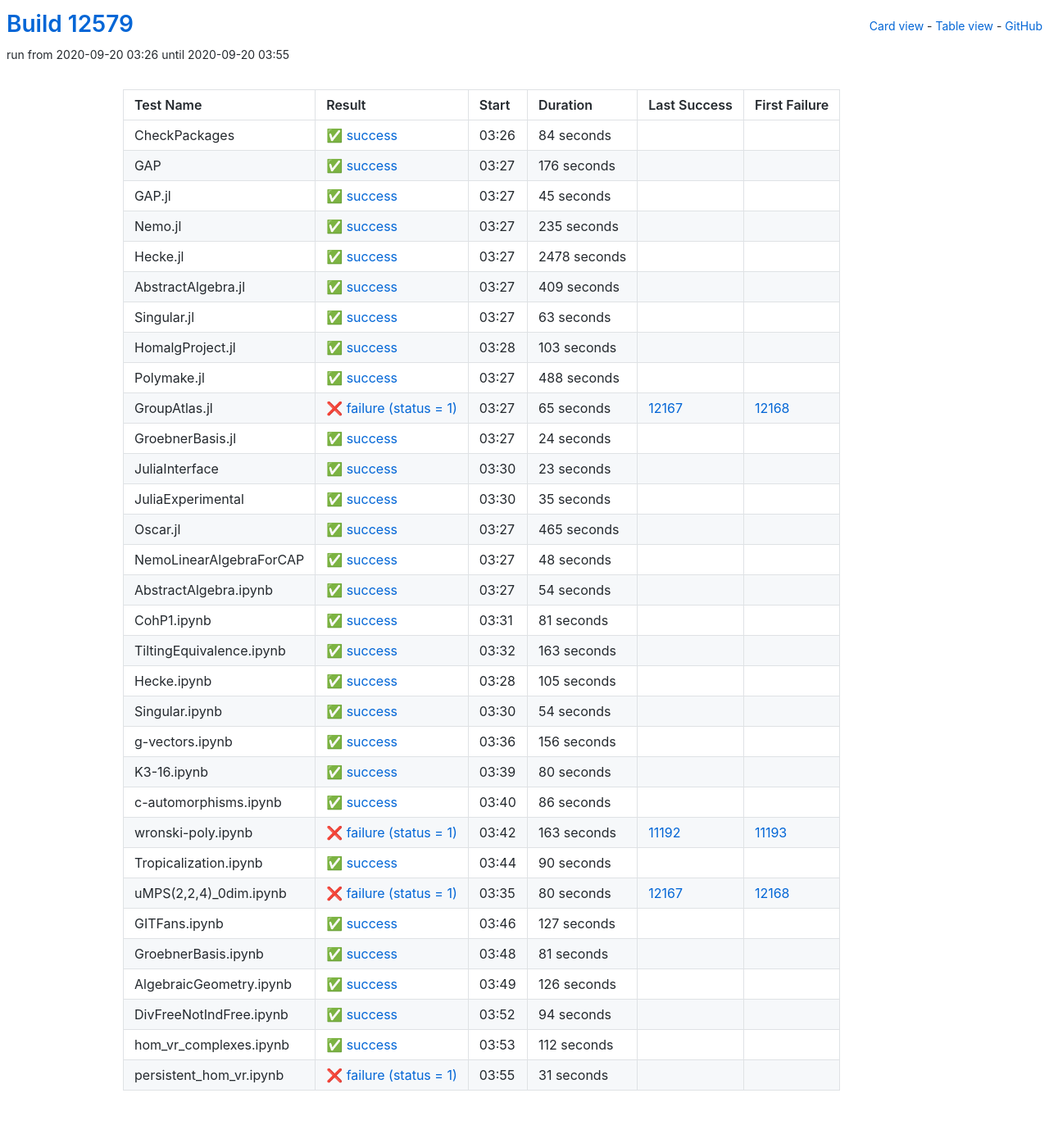
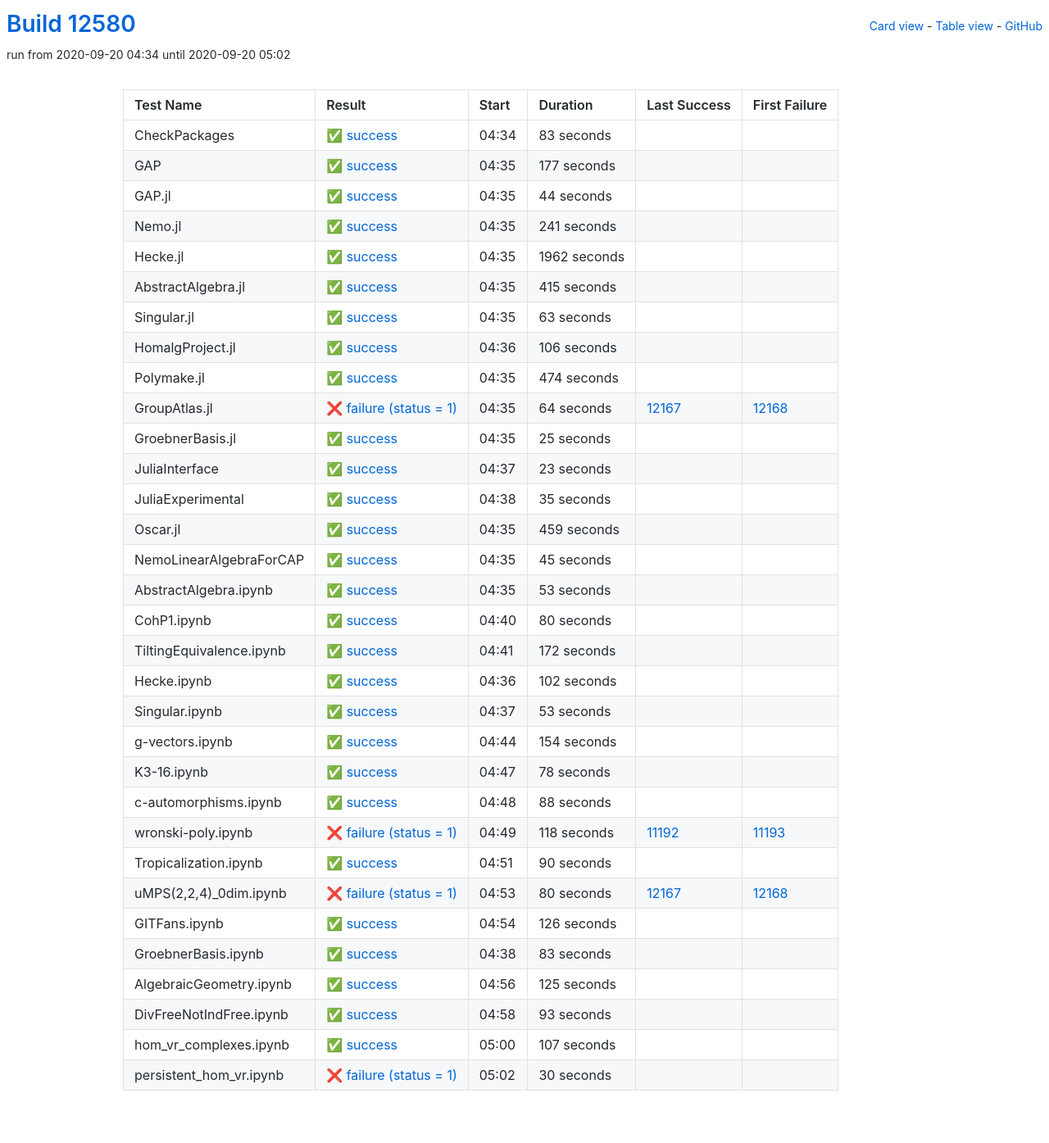
Before and after one commit to oscar-system/oscar-ci-status, a Jekyll site: the page built from table.html, in a window 1280 px wide. Shown: the whole page at 82% size. Built offline with Jekyll 4.4.1, drawn with Linux system fonts in a browser that asks for light colours.

Commit message:
Build #12580

```diff
--- a/_data/ci.yml
+++ b/_data/ci.yml
@@ -1,6 +1,6 @@
 ---
-build: 12579
-build_url: https://oscarci.mathematik.uni-kl.de/job/oscar/12579/
+build: 12580
+build_url: https://oscarci.mathematik.uni-kl.de/job/oscar/12580/
 job: oscar
 organization: oscar-system
 repo: oscar-ci-status
@@ -8,80 +8,80 @@
 tests:
 - name: CheckPackages
   id: checkpackages
-  log: https://oscarci.mathematik.uni-kl.de/job/oscar/12579/artifact/logs/build-12579/CheckPackages.log
-  start: 2020-09-20 03:26
+  log: https://oscarci.mathematik.uni-kl.de/job/oscar/12580/artifact/logs/build-12580/CheckPackages.log
+  start: 2020-09-20 04:34
   success: true
   exitcode: 0
   status: success
-  duration: 84
+  duration: 83
   last_success: false
   last_success_url:
   first_failure: false
   first_failure_url:
 - name: GAP
   id: gap
-  log: https://oscarci.mathematik.uni-kl.de/job/oscar/12579/artifact/logs/build-12579/GAP.log
-  start: 2020-09-20 03:27
+  log: https://oscarci.mathematik.uni-kl.de/job/oscar/12580/artifact/logs/build-12580/GAP.log
+  start: 2020-09-20 04:35
   success: true
   exitcode: 0
   status: success
-  duration: 176
+  duration: 177
   last_success: false
   last_success_url:
   first_failure: false
   first_failure_url:
 - name: GAP.jl
   id: gap-jl
-  log: https://oscarci.mathematik.uni-kl.de/job/oscar/12579/artifact/logs/build-12579/GAP.jl.log
-  start: 2020-09-20 03:27
+  log: https://oscarci.mathematik.uni-kl.de/job/oscar/12580/artifact/logs/build-12580/GAP.jl.log
+  start: 2020-09-20 04:35
   success: true
   exitcode: 0
   status: success
-  duration: 45
+  duration: 44
   last_success: false
   last_success_url:
   first_failure: false
   first_failure_url:
 - name: Nemo.jl
   id: nemo-jl
-  log: https://oscarci.mathematik.uni-kl.de/job/oscar/12579/artifact/logs/build-12579/Nemo.jl.log
-  start: 2020-09-20 03:27
+  log: https://oscarci.mathematik.uni-kl.de/job/oscar/12580/artifact/logs/build-12580/Nemo.jl.log
+  start: 2020-09-20 04:35
   success: true
   exitcode: 0
   status: success
-  duration: 235
+  duration: 241
   last_success: false
   last_success_url:
   first_failure: false
   first_failure_url:
 - name: Hecke.jl
   id: hecke-jl
-  log: https://oscarci.mathematik.uni-kl.de/job/oscar/12579/artifact/logs/build-12579/Hecke.jl.log
-  start: 2020-09-20 03:27
+  log: https://oscarci.mathematik.uni-kl.de/job/oscar/12580/artifact/logs/build-12580/Hecke.jl.log
+  start: 2020-09-20 04:35
   success: true
   exitcode: 0
   status: success
-  duration: 2478
+  duration: 1962
   last_success: false
   last_success_url:
   first_failure: false
   first_failure_url:
 - name: AbstractAlgebra.jl
   id: abstractalgebra-jl
-  log: https://oscarci.mathematik.uni-kl.de/job/oscar/12579/artifact/logs/build-12579/AbstractAlgebra.jl.log
-  start: 2020-09-20 03:27
+  log: https://oscarci.mathematik.uni-kl.de/job/oscar/12580/artifact/logs/build-12580/AbstractAlgebra.jl.log
+  start: 2020-09-20 04:35
   success: true
   exitcode: 0
   status: success
-  duration: 409
+  duration: 415
   last_success: false
   last_success_url:
   first_failure: false
   first_failure_url:
 - name: Singular.jl
   id: singular-jl
-  log: https://oscarci.mathematik.uni-kl.de/job/oscar/12579/artifact/logs/build-12579/Singular.jl.log
-  start: 2020-09-20 03:27
+  log: https://oscarci.mathematik.uni-kl.de/job/oscar/12580/artifact/logs/build-12580/Singular.jl.log
+  start: 2020-09-20 04:35
   success: true
   exitcode: 0
   status: success
@@ -92,56 +92,56 @@
   first_failure_url:
 - name: HomalgProject.jl
   id: homalgproject-jl
-  log: https://oscarci.mathematik.uni-kl.de/job/oscar/12579/artifact/logs/build-12579/HomalgProject.jl.log
-  start: 2020-09-20 03:28
+  log: https://oscarci.mathematik.uni-kl.de/job/oscar/12580/artifact/logs/build-12580/HomalgProject.jl.log
+  start: 2020-09-20 04:36
   success: true
   exitcode: 0
   status: success
-  duration: 103
+  duration: 106
   last_success: false
   last_success_url:
   first_failure: false
   first_failure_url:
 - name: Polymake.jl
   id: polymake-jl
-  log: https://oscarci.mathematik.uni-kl.de/job/oscar/12579/artifact/logs/build-12579/Polymake.jl.log
-  start: 2020-09-20 03:27
+  log: https://oscarci.mathematik.uni-kl.de/job/oscar/12580/artifact/logs/build-12580/Polymake.jl.log
+  start: 2020-09-20 04:35
   success: true
   exitcode: 0
   status: success
-  duration: 488
+  duration: 474
   last_success: false
   last_success_url:
   first_failure: false
   first_failure_url:
 - name: GroupAtlas.jl
   id: groupatlas-jl
-  log: https://oscarci.mathematik.uni-kl.de/job/oscar/12579/artifact/logs/build-12579/GroupAtlas.jl.log
-  start: 2020-09-20 03:27
+  log: https://oscarci.mathematik.uni-kl.de/job/oscar/12580/artifact/logs/build-12580/GroupAtlas.jl.log
+  start: 2020-09-20 04:35
   success: false
   exitcode: 1
   status: failure
-  duration: 65
+  duration: 64
   last_success: 12167
   last_success_url: https://oscarci.mathematik.uni-kl.de/job/oscar/12167/
   first_failure: 12168
   first_failure_url: https://oscarci.mathematik.uni-kl.de/job/oscar/12168/
 - name: GroebnerBasis.jl
   id: groebnerbasis-jl
-  log: https://oscarci.mathematik.uni-kl.de/job/oscar/12579/artifact/logs/build-12579/GroebnerBasis.jl.log
-  start: 2020-09-20 03:27
+  log: https://oscarci.mathematik.uni-kl.de/job/oscar/12580/artifact/logs/build-12580/GroebnerBasis.jl.log
+  start: 2020-09-20 04:35
   success: true
   exitcode: 0
   status: success
-  duration: 24
+  duration: 25
   last_success: false
   last_success_url:
   first_failure: false
   first_failure_url:
 - name: JuliaInterface
   id: juliainterface
-  log: https://oscarci.mathematik.uni-kl.de/job/oscar/12579/artifact/logs/build-12579/JuliaInterface.log
-  start: 2020-09-20 03:30
+  log: https://oscarci.mathematik.uni-kl.de/job/oscar/12580/artifact/logs/build-12580/JuliaInterface.log
+  start: 2020-09-20 04:37
   success: true
   exitcode: 0
   status: success
@@ -152,8 +152,8 @@
   first_failure_url:
 - name: JuliaExperimental
   id: juliaexperimental
-  log: https://oscarci.mathematik.uni-kl.de/job/oscar/12579/artifact/logs/build-12579/JuliaExperimental.log
-  start: 2020-09-20 03:30
+  log: https://oscarci.mathematik.uni-kl.de/job/oscar/12580/artifact/logs/build-12580/JuliaExperimental.log
+  start: 2020-09-20 04:38
   success: true
   exitcode: 0
   status: success
@@ -164,104 +164,44 @@
   first_failure_url:
 - name: Oscar.jl
   id: oscar-jl
-  log: https://oscarci.mathematik.uni-kl.de/job/oscar/12579/artifact/logs/build-12579/Oscar.jl.log
-  start: 2020-09-20 03:27
+  log: https://oscarci.mathematik.uni-kl.de/job/oscar/12580/artifact/logs/build-12580/Oscar.jl.log
+  start: 2020-09-20 04:35
   success: true
   exitcode: 0
   status: success
-  duration: 465
+  duration: 459
   last_success: false
   last_success_url:
   first_failure: false
   first_failure_url:
 - name: NemoLinearAlgebraForCAP
   id: nemolinearalgebraforcap
-  log: https://oscarci.mathematik.uni-kl.de/job/oscar/12579/artifact/logs/build-12579/NemoLinearAlgebraForCAP.log
-  start: 2020-09-20 03:27
+  log: https://oscarci.mathematik.uni-kl.de/job/oscar/12580/artifact/logs/build-12580/NemoLinearAlgebraForCAP.log
+  start: 2020-09-20 04:35
   success: true
   exitcode: 0
   status: success
-  duration: 48
+  duration: 45
   last_success: false
   last_success_url:
   first_failure: false
   first_failure_url:
 - name: AbstractAlgebra.ipynb
   id: abstractalgebra-ipynb
-  log: https://oscarci.mathematik.uni-kl.de/job/oscar/12579/artifact/logs/build-12579/AbstractAlgebra.ipynb.log
-  start: 2020-09-20 03:27
+  log: https://oscarci.mathematik.uni-kl.de/job/oscar/12580/artifact/logs/build-12580/AbstractAlgebra.ipynb.log
+  start: 2020-09-20 04:35
   success: true
   exitcode: 0
   status: success
-  duration: 54
+  duration: 53
   last_success: false
   last_success_url:
   first_failure: false
   first_failure_url:
 - name: CohP1.ipynb
   id: cohp1-ipynb
-  log: https://oscarci.mathematik.uni-kl.de/job/oscar/12579/artifact/logs/build-12579/CohP1.ipynb.log
-  start: 2020-09-20 03:31
-  success: true
-  exitcode: 0
-  status: success
-  duration: 81
-  last_success: false
-  last_success_url:
-  first_failure: false
-  first_failure_url:
-- name: TiltingEquivalence.ipynb
-  id: tiltingequivalence-ipynb
-  log: https://oscarci.mathematik.uni-kl.de/job/oscar/12579/artifact/logs/build-12579/TiltingEquivalence.ipynb.log
-  start: 2020-09-20 03:32
-  success: true
-  exitcode: 0
-  status: success
-  duration: 163
-  last_success: false
-  last_success_url:
-  first_failure: false
-  first_failure_url:
-- name: Hecke.ipynb
-  id: hecke-ipynb
-  log: https://oscarci.mathematik.uni-kl.de/job/oscar/12579/artifact/logs/build-12579/Hecke.ipynb.log
-  start: 2020-09-20 03:28
-  success: true
-  exitcode: 0
-  status: success
-  duration: 105
-  last_success: false
-  last_success_url:
-  first_failure: false
-  first_failure_url:
-- name: Singular.ipynb
-  id: singular-ipynb
-  log: https://oscarci.mathematik.uni-kl.de/job/oscar/12579/artifact/logs/build-12579/Singular.ipynb.log
-  start: 2020-09-20 03:30
-  success: true
-  exitcode: 0
-  status: success
-  duration: 54
-  last_success: false
-  last_success_url:
-  first_failure: false
-  first_failure_url:
-- name: g-vectors.ipynb
-  id: g-vectors-ipynb
-  log: https://oscarci.mathematik.uni-kl.de/job/oscar/12579/artifact/logs/build-12579/g-vectors.ipynb.log
-  start: 2020-09-20 03:36
-  success: true
-  exitcode: 0
-  status: success
-  duration: 156
-  last_success: false
-  last_success_url:
-  first_failure: false
-  first_failure_url:
-- name: K3-16.ipynb
-  id: k3-16-ipynb
-  log: https://oscarci.mathematik.uni-kl.de/job/oscar/12579/artifact/logs/build-12579/K3-16.ipynb.log
-  start: 2020-09-20 03:39
+  log: https://oscarci.mathematik.uni-kl.de/job/oscar/12580/artifact/logs/build-12580/CohP1.ipynb.log
+  start: 2020-09-20 04:40
   success: true
   exitcode: 0
   status: success
@@ -270,34 +210,94 @@
   last_success_url:
   first_failure: false
   first_failure_url:
-- name: c-automorphisms.ipynb
-  id: c-automorphisms-ipynb
-  log: https://oscarci.mathematik.uni-kl.de/job/oscar/12579/artifact/logs/build-12579/c-automorphisms.ipynb.log
-  start: 2020-09-20 03:40
+- name: TiltingEquivalence.ipynb
+  id: tiltingequivalence-ipynb
+  log: https://oscarci.mathematik.uni-kl.de/job/oscar/12580/artifact/logs/build-12580/TiltingEquivalence.ipynb.log
+  start: 2020-09-20 04:41
   success: true
   exitcode: 0
   status: success
-  duration: 86
+  duration: 172
+  last_success: false
+  last_success_url:
+  first_failure: false
+  first_failure_url:
+- name: Hecke.ipynb
+  id: hecke-ipynb
+  log: https://oscarci.mathematik.uni-kl.de/job/oscar/12580/artifact/logs/build-12580/Hecke.ipynb.log
+  start: 2020-09-20 04:36
+  success: true
+  exitcode: 0
+  status: success
+  duration: 102
+  last_success: false
+  last_success_url:
+  first_failure: false
+  first_failure_url:
+- name: Singular.ipynb
+  id: singular-ipynb
+  log: https://oscarci.mathematik.uni-kl.de/job/oscar/12580/artifact/logs/build-12580/Singular.ipynb.log
+  start: 2020-09-20 04:37
+  success: true
+  exitcode: 0
+  status: success
+  duration: 53
+  last_success: false
+  last_success_url:
+  first_failure: false
+  first_failure_url:
+- name: g-vectors.ipynb
+  id: g-vectors-ipynb
+  log: https://oscarci.mathematik.uni-kl.de/job/oscar/12580/artifact/logs/build-12580/g-vectors.ipynb.log
+  start: 2020-09-20 04:44
+  success: true
+  exitcode: 0
+  status: success
+  duration: 154
+  last_success: false
+  last_success_url:
+  first_failure: false
+  first_failure_url:
+- name: K3-16.ipynb
+  id: k3-16-ipynb
+  log: https://oscarci.mathematik.uni-kl.de/job/oscar/12580/artifact/logs/build-12580/K3-16.ipynb.log
+  start: 2020-09-20 04:47
+  success: true
+  exitcode: 0
+  status: success
+  duration: 78
+  last_success: false
+  last_success_url:
+  first_failure: false
+  first_failure_url:
+- name: c-automorphisms.ipynb
+  id: c-automorphisms-ipynb
+  log: https://oscarci.mathematik.uni-kl.de/job/oscar/12580/artifact/logs/build-12580/c-automorphisms.ipynb.log
+  start: 2020-09-20 04:48
+  success: true
+  exitcode: 0
+  status: success
+  duration: 88
   last_success: false
   last_success_url:
   first_failure: false
   first_failure_url:
 - name: wronski-poly.ipynb
   id: wronski-poly-ipynb
-  log: https://oscarci.mathematik.uni-kl.de/job/oscar/12579/artifact/logs/build-12579/wronski-poly.ipynb.log
-  start: 2020-09-20 03:42
+  log: https://oscarci.mathematik.uni-kl.de/job/oscar/12580/artifact/logs/build-12580/wronski-poly.ipynb.log
+  start: 2020-09-20 04:49
   success: false
   exitcode: 1
   status: failure
-  duration: 163
+  duration: 118
   last_success: 11192
   last_success_url: https://oscarci.mathematik.uni-kl.de/job/oscar/11192/
   first_failure: 11193
   first_failure_url: https://oscarci.mathematik.uni-kl.de/job/oscar/11193/
 - name: Tropicalization.ipynb
   id: tropicalization-ipynb
-  log: https://oscarci.mathematik.uni-kl.de/job/oscar/12579/artifact/logs/build-12579/Tropicalization.ipynb.log
-  start: 2020-09-20 03:44
+  log: https://oscarci.mathematik.uni-kl.de/job/oscar/12580/artifact/logs/build-12580/Tropicalization.ipynb.log
+  start: 2020-09-20 04:51
   success: true
   exitcode: 0
   status: success
@@ -308,8 +308,8 @@
   first_failure_url:
 - name: uMPS(2,2,4)_0dim.ipynb
   id: umps-2-2-4-0dim-ipynb
-  log: https://oscarci.mathematik.uni-kl.de/job/oscar/12579/artifact/logs/build-12579/uMPS-2-2-4-_0dim.ipynb.log
-  start: 2020-09-20 03:35
+  log: https://oscarci.mathematik.uni-kl.de/job/oscar/12580/artifact/logs/build-12580/uMPS-2-2-4-_0dim.ipynb.log
+  start: 2020-09-20 04:53
   success: false
   exitcode: 1
   status: failure
@@ -320,32 +320,8 @@
   first_failure_url: https://oscarci.mathematik.uni-kl.de/job/oscar/12168/
 - name: GITFans.ipynb
   id: gitfans-ipynb
-  log: https://oscarci.mathematik.uni-kl.de/job/oscar/12579/artifact/logs/build-12579/GITFans.ipynb.log
-  start: 2020-09-20 03:46
-  success: true
-  exitcode: 0
-  status: success
-  duration: 127
-  last_success: false
-  last_success_url:
-  first_failure: false
-  first_failure_url:
-- name: GroebnerBasis.ipynb
-  id: groebnerbasis-ipynb
-  log: https://oscarci.mathematik.uni-kl.de/job/oscar/12579/artifact/logs/build-12579/GroebnerBasis.ipynb.log
-  start: 2020-09-20 03:48
-  success: true
-  exitcode: 0
-  status: success
-  duration: 81
-  last_success: false
-  last_success_url:
-  first_failure: false
-  first_failure_url:
-- name: AlgebraicGeometry.ipynb
-  id: algebraicgeometry-ipynb
-  log: https://oscarci.mathematik.uni-kl.de/job/oscar/12579/artifact/logs/build-12579/AlgebraicGeometry.ipynb.log
-  start: 2020-09-20 03:49
+  log: https://oscarci.mathematik.uni-kl.de/job/oscar/12580/artifact/logs/build-12580/GITFans.ipynb.log
+  start: 2020-09-20 04:54
   success: true
   exitcode: 0
   status: success
@@ -354,38 +330,62 @@
   last_success_url:
   first_failure: false
   first_failure_url:
-- name: DivFreeNotIndFree.ipynb
-  id: divfreenotindfree-ipynb
-  log: https://oscarci.mathematik.uni-kl.de/job/oscar/12579/artifact/logs/build-12579/DivFreeNotIndFree.ipynb.log
-  start: 2020-09-20 03:52
+- name: GroebnerBasis.ipynb
+  id: groebnerbasis-ipynb
+  log: https://oscarci.mathematik.uni-kl.de/job/oscar/12580/artifact/logs/build-12580/GroebnerBasis.ipynb.log
+  start: 2020-09-20 04:38
   success: true
   exitcode: 0
   status: success
-  duration: 94
+  duration: 83
+  last_success: false
+  last_success_url:
+  first_failure: false
+  first_failure_url:
+- name: AlgebraicGeometry.ipynb
+  id: algebraicgeometry-ipynb
+  log: https://oscarci.mathematik.uni-kl.de/job/oscar/12580/artifact/logs/build-12580/AlgebraicGeometry.ipynb.log
+  start: 2020-09-20 04:56
+  success: true
+  exitcode: 0
+  status: success
+  duration: 125
+  last_success: false
+  last_success_url:
+  first_failure: false
+  first_failure_url:
+- name: DivFreeNotIndFree.ipynb
+  id: divfreenotindfree-ipynb
+  log: https://oscarci.mathematik.uni-kl.de/job/oscar/12580/artifact/logs/build-12580/DivFreeNotIndFree.ipynb.log
+  start: 2020-09-20 04:58
+  success: true
+  exitcode: 0
+  status: success
+  duration: 93
   last_success: false
   last_success_url:
   first_failure: false
   first_failure_url:
 - name: hom_vr_complexes.ipynb
   id: hom-vr-complexes-ipynb
-  log: https://oscarci.mathematik.uni-kl.de/job/oscar/12579/artifact/logs/build-12579/hom_vr_complexes.ipynb.log
-  start: 2020-09-20 03:53
+  log: https://oscarci.mathematik.uni-kl.de/job/oscar/12580/artifact/logs/build-12580/hom_vr_complexes.ipynb.log
+  start: 2020-09-20 05:00
   success: true
   exitcode: 0
   status: success
-  duration: 112
+  duration: 107
   last_success: false
   last_success_url:
   first_failure: false
   first_failure_url:
 - name: persistent_hom_vr.ipynb
   id: persistent-hom-vr-ipynb
-  log: https://oscarci.mathematik.uni-kl.de/job/oscar/12579/artifact/logs/build-12579/persistent_hom_vr.ipynb.log
-  start: 2020-09-20 03:55
+  log: https://oscarci.mathematik.uni-kl.de/job/oscar/12580/artifact/logs/build-12580/persistent_hom_vr.ipynb.log
+  start: 2020-09-20 05:02
   success: false
   exitcode: 1
   status: failure
-  duration: 31
+  duration: 30
   last_success: false
   last_success_url:
   first_failure: false
```
Also changed, not shown: README.md.
